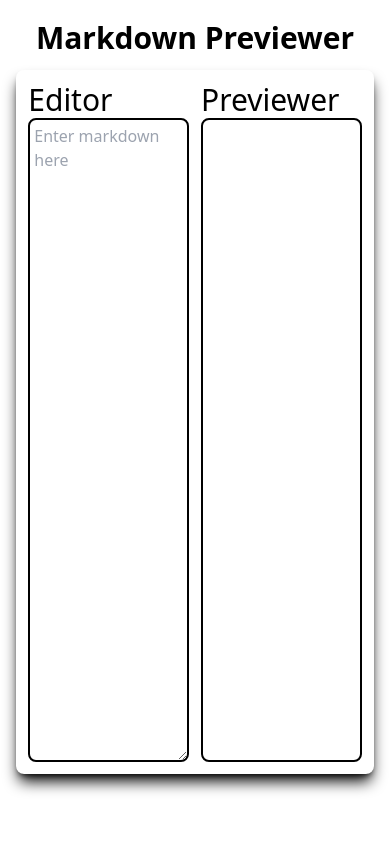
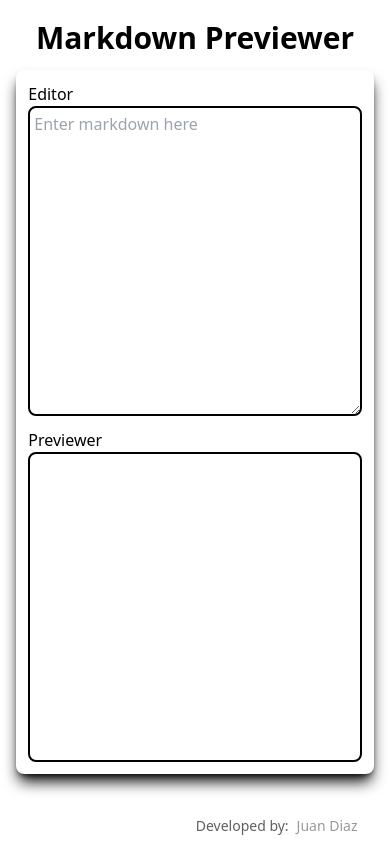
Before and after one commit to JuanPabloDiaz/markdownPreviewer, a React (Vite) app: page / in a window 390 px wide. Built offline with nearby package versions, Linux system fonts and the light colour scheme.

Commit message:
[add] responsive styles

```diff
--- a/src/App.jsx
+++ b/src/App.jsx
@@ -14,11 +14,11 @@ function App() {
 
   return (
     <>
-      <div className="w-screen h-screen flex flex-col justify-center items-center ">
+      <div className="w-screen h-screen flex justify-center items-center">
         <h1 className="fixed top-5 text-3xl font-bold">Markdown Previewer</h1>
-        <div className="flex gap-1 w-11/12 h-5/6 rounded-lg shadow-lg shadow-black p-2">
-          <div className="flex flex-col justify-start items-start w-full p-1">
-            <h1 className="text-3xl">Editor</h1>
+        <div className="flex flex-col md:flex-row gap-1 w-11/12 h-5/6 rounded-lg shadow-lg shadow-black p-2">
+          <div className="flex flex-col justify-start items-start h-96 md:h-auto sm:w-full p-1">
+            <h1 className="text-md md:text-2xl">Editor</h1>
             <textarea
               id="editor"
               className="w-full h-full border-2 border-black rounded-lg p-1"
@@ -29,13 +29,21 @@ function App() {
           </div>
           <div
             id="preview"
-            className="flex flex-col justify-start items-start w-full p-1"
+            className="flex flex-col justify-start items-start h-96 md:h-auto sm:w-full p-1"
           >
-            <h1 className="text-3xl">Previewer</h1>
+            <h1 className="text-md md:text-2xl">Previewer</h1>
             <div className="w-full h-full border-2 border-black rounded-lg p-1">
               {markdown}
             </div>
           </div>
+        </div>
+        <div className="flex justify-end fixed sm:bottom-6 bottom-2 w-5/6 gap-2">
+          <p className="text-sm sm:text-md md:text-lg font-normal text-[#5f5f5f]">
+            Developed by:
+          </p>
+          <span className="text-sm sm:text-md md:text-lg font-normal text-[#999999] hover:text-[#F8F9FA] transition duration-300">
+            <a href="https://jpdiaz.dev/">Juan Diaz</a>
+          </span>
         </div>
       </div>
     </>
```
